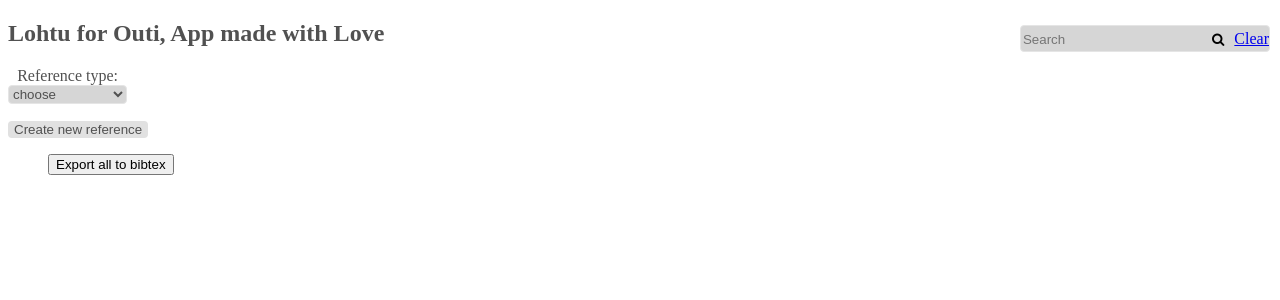
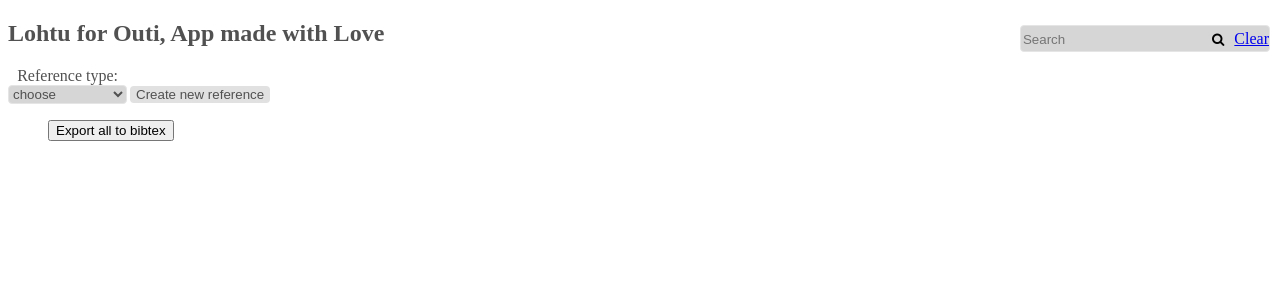
Before and after one commit to Feycry/lohtu, a Flask app: template src/templates/index.html in a window 1280 px wide. Shown: the top 300 px of the page. Run offline with Flask 3, Linux system fonts and the light colour scheme; the template is opened without the code that fills it, so the values that code supplies are empty; parts of the project's set-up code (start-up, migrations or seed data) failed here and were passed over.

Commit message:
move create new reference-button to the side

```diff
--- a/src/static/main.css
+++ b/src/static/main.css
@@ -53,6 +53,12 @@ h2 {
   border-radius: 4px;
 }
 
+.create_new_ref {
+  position: absolute;
+  top: 85px;
+  left: 130px;
+}
+
  /* Nää on refeboxeille */
 .frontpage-references {
   background: #d6d6d6;
```
